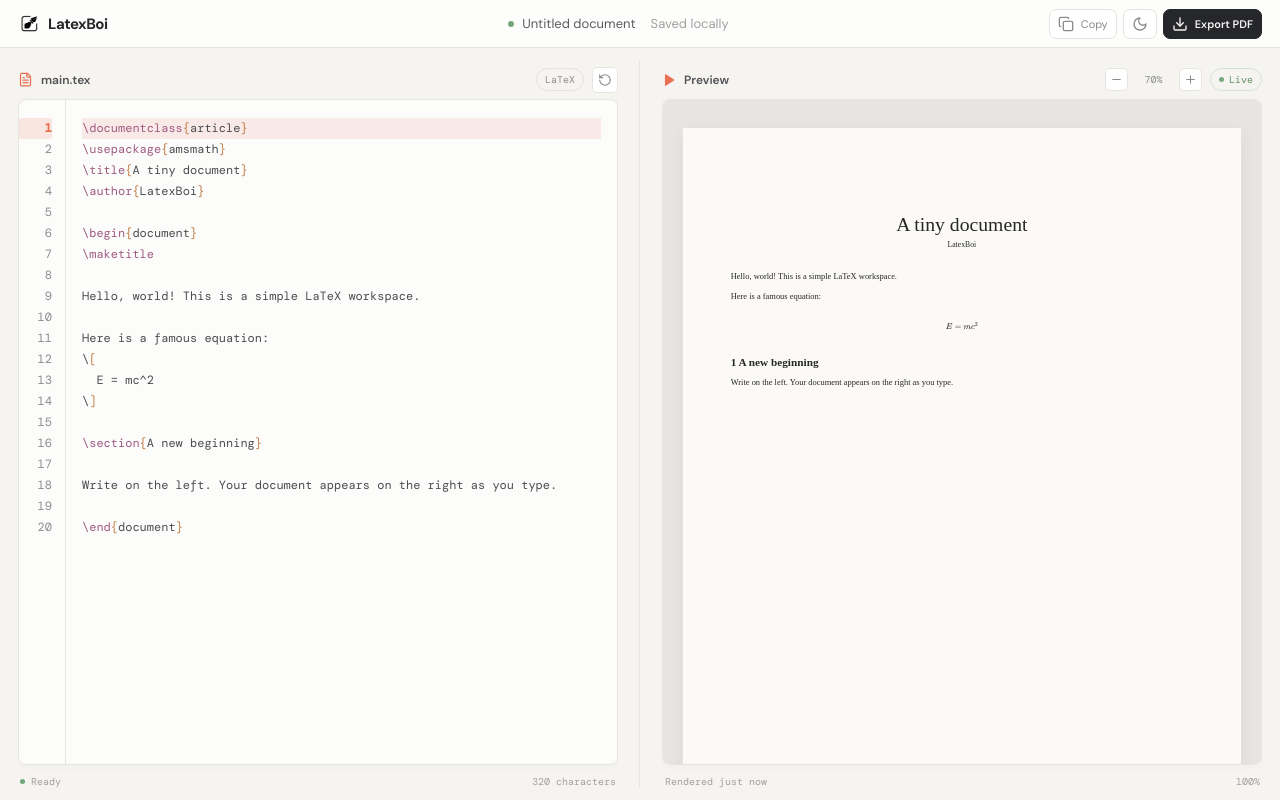
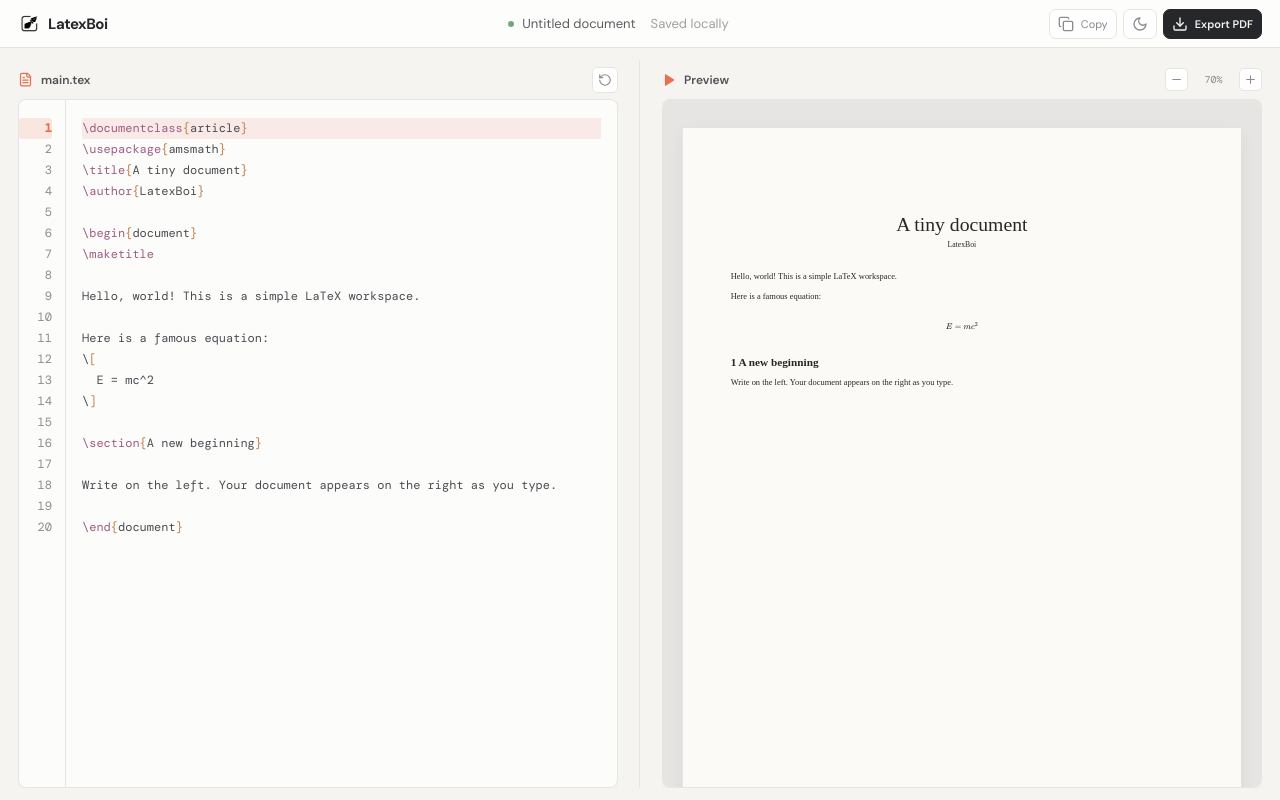
Before and after one commit to farzeenilyaszargar/LatexBoi, a Next.js app: page / in a window 1280 px wide. Built offline with nearby package versions, Linux system fonts and the light colour scheme; a web font is replaced by a local one.

Commit message:
style: simplify editor and preview chrome

```diff
--- a/app/editor.tsx
+++ b/app/editor.tsx
@@ -376,17 +376,15 @@ export default function Editor() {
 
       <section className={`workspace${draggingDivider ? " is-resizing" : ""}`} style={{ gridTemplateColumns: `minmax(0, ${split}fr) 8px minmax(0, ${100 - split}fr)` }}>
         <div className="pane editor-pane">
-          <div className="pane-header"><div className="pane-title"><FileText size={15} /> main.tex</div><div className="pane-actions"><span className="language-pill">LaTeX</span><button className="small-button" onClick={() => { setSource(STARTER); window.localStorage.removeItem("latexboi:source"); }} title="Reset document"><RotateCcw size={14} /></button></div></div>
+          <div className="pane-header"><div className="pane-title"><FileText size={15} /> main.tex</div><div className="pane-actions"><button className="small-button" onClick={() => { setSource(STARTER); window.localStorage.removeItem("latexboi:source"); }} title="Reset document"><RotateCcw size={14} /></button></div></div>
           <div className="editor-wrap"><div className="line-numbers" ref={lineNumbersRef}>{source.split("\n").map((_, index) => <span className={index === activeLine ? "active" : ""} key={index}>{index + 1}</span>)}</div><div className="code-editor"><pre ref={highlightRef} aria-hidden="true" dangerouslySetInnerHTML={{ __html: highlightedSource }} /><textarea wrap="soft" spellCheck={false} value={source} onScroll={(event) => { if (highlightRef.current) { highlightRef.current.style.transform = `translate(${-event.currentTarget.scrollLeft}px, ${-event.currentTarget.scrollTop}px)`; } if (lineNumbersRef.current) lineNumbersRef.current.scrollTop = event.currentTarget.scrollTop; }} onSelect={(event) => updateActiveLine(event.currentTarget.selectionStart)} onClick={(event) => updateActiveLine(event.currentTarget.selectionStart)} onKeyUp={(event) => updateActiveLine(event.currentTarget.selectionStart)} onChange={(event) => { setSource(event.target.value); updateActiveLine(event.target.selectionStart); }} aria-label="LaTeX source editor" /></div></div>
-          <div className="statusbar"><span><span className="status-dot" /> Ready</span><span>{source.length} characters</span></div>
         </div>
 
         <div className="divider" role="separator" aria-orientation="vertical" aria-label="Resize editor and preview" aria-valuemin={30} aria-valuemax={70} aria-valuenow={Math.round(split)} onPointerDown={(event) => { event.currentTarget.setPointerCapture(event.pointerId); setDraggingDivider(true); moveDivider(event.clientX); }} onPointerMove={(event) => { if (draggingDivider) moveDivider(event.clientX); }} onPointerUp={(event) => { event.currentTarget.releasePointerCapture(event.pointerId); setDraggingDivider(false); }} onPointerCancel={() => setDraggingDivider(false)} />
 
         <div className="pane preview-pane">
-          <div className="pane-header"><div className="pane-title"><Play size={14} fill="currentColor" /> Preview</div><div className="pane-actions"><button className="small-button zoom-button" onClick={() => setPreviewZoom(paperScale - 0.1)} title="Zoom out" aria-label="Zoom out"><Minus size={13} /></button><button className="zoom-level" onClick={resetPreviewZoom} title="Fit preview to pane">{Math.round(paperScale * 100)}%</button><button className="small-button zoom-button" onClick={() => setPreviewZoom(paperScale + 0.1)} title="Zoom in" aria-label="Zoom in"><Plus size={13} /></button><span className="live-pill"><span className="pulse" /> Live</span></div></div>
+          <div className="pane-header"><div className="pane-title"><Play size={14} fill="currentColor" /> Preview</div><div className="pane-actions"><button className="small-button zoom-button" onClick={() => setPreviewZoom(paperScale - 0.1)} title="Zoom out" aria-label="Zoom out"><Minus size={13} /></button><button className="zoom-level" onClick={resetPreviewZoom} title="Fit preview to pane">{Math.round(paperScale * 100)}%</button><button className="small-button zoom-button" onClick={() => setPreviewZoom(paperScale + 0.1)} title="Zoom in" aria-label="Zoom in"><Plus size={13} /></button></div></div>
           <div className={`paper-frame${panningPreview ? " is-panning" : ""}`} ref={paperFrameRef} title="Scroll to move · Ctrl/Cmd + scroll to zoom · Drag to pan" onWheelCapture={zoomPreviewWithWheel} onPointerDown={startPreviewPan} onPointerMove={movePreviewPan} onPointerUp={(event) => { event.currentTarget.releasePointerCapture(event.pointerId); setPanningPreview(false); }} onPointerCancel={() => setPanningPreview(false)}><div className="paper-stack" style={{ height: `${(pages.length * 297 + Math.max(0, pages.length - 1) * 5.82) * paperScale}mm` }}><div className="paper-canvas" style={{ transform: `scale(${paperScale})` }}>{pages.map((page, index) => <article className="paper" key={index} aria-label={`Page ${index + 1}`} dangerouslySetInnerHTML={{ __html: page }} />)}</div></div></div>
-          <div className="statusbar preview-status"><span>Rendered just now</span><span>100%</span></div>
         </div>
       </section>
     </main>
```
